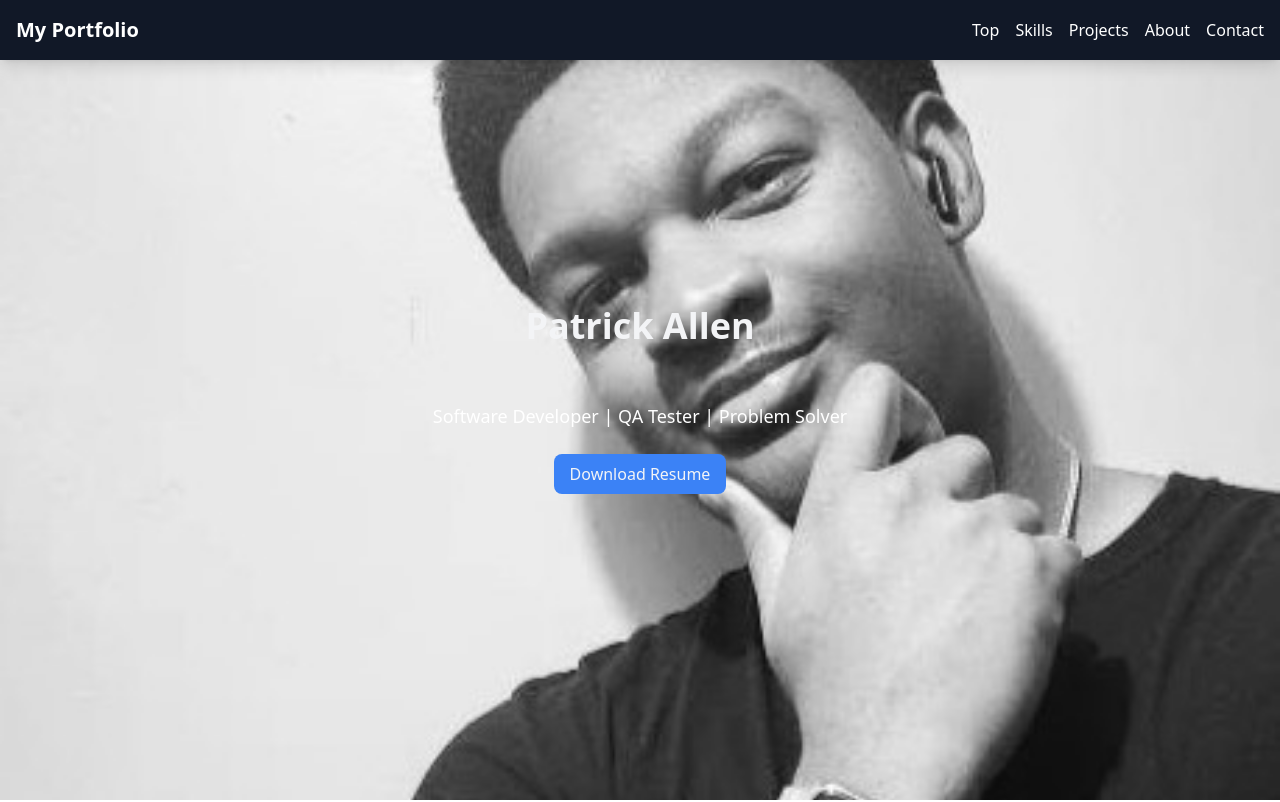
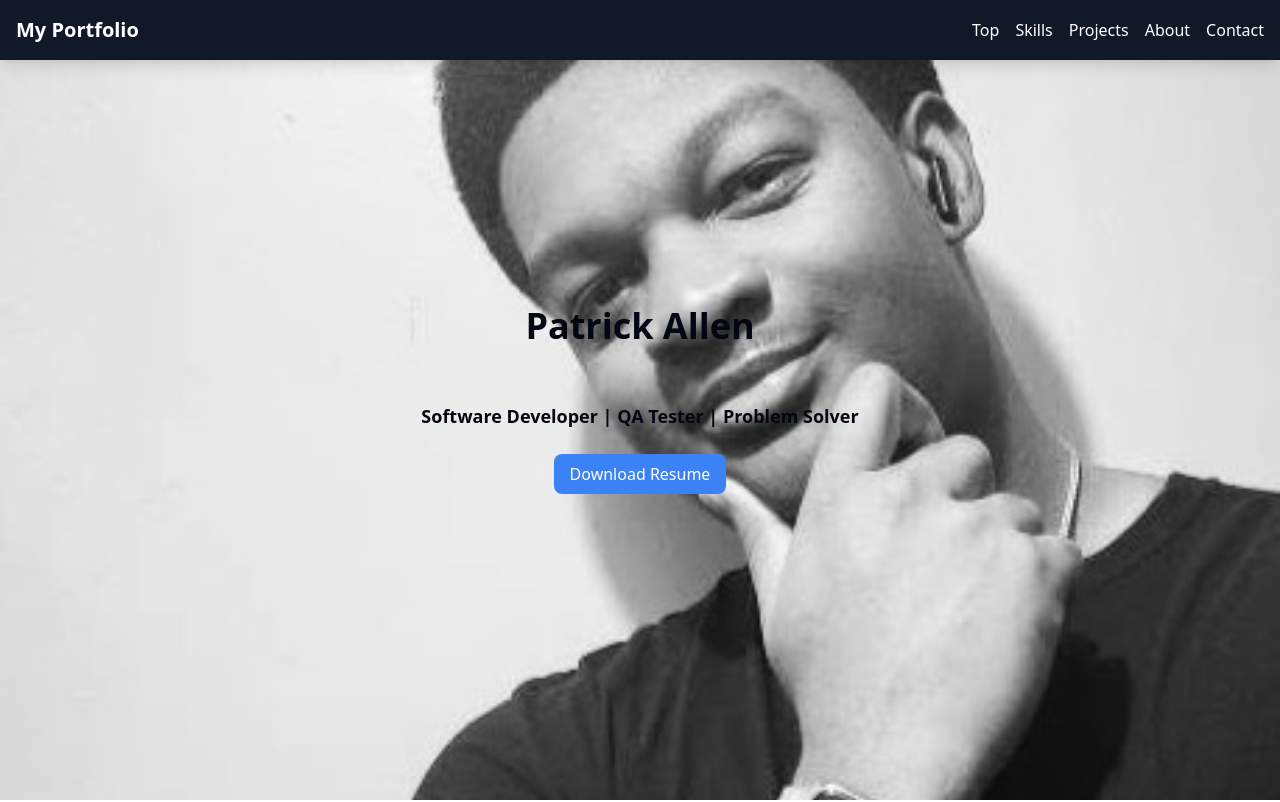
Before and after one commit to PatAll1305/Portfolio, a React (Vite) app in the folder my-portfolio/: page / in a window 1280 px wide. Shown: the top 802 px of the page. Built offline with nearby package versions, Linux system fonts and the light colour scheme.

Commit message:
Minor changes

```diff
--- a/my-portfolio/src/index.css
+++ b/my-portfolio/src/index.css
@@ -981,6 +981,21 @@ video {
   color: rgb(243 244 246 / var(--tw-text-opacity, 1));
 }
 
+.text-lime-400 {
+  --tw-text-opacity: 1;
+  color: rgb(163 230 53 / var(--tw-text-opacity, 1));
+}
+
+.text-lime-950 {
+  --tw-text-opacity: 1;
+  color: rgb(26 46 5 / var(--tw-text-opacity, 1));
+}
+
+.text-gray-950 {
+  --tw-text-opacity: 1;
+  color: rgb(3 7 18 / var(--tw-text-opacity, 1));
+}
+
 .underline {
   text-decoration-line: underline;
 }
--- a/my-portfolio/src/pages/Home.tsx
+++ b/my-portfolio/src/pages/Home.tsx
@@ -13,12 +13,12 @@ export default function Home() {
                 className="relative bg-cover bg-center h-screen flex flex-col items-center justify-center text-white"
                 style={{ backgroundImage: "url('/headshot.JPG')" }}
             >
-                <h1 className="text-4xl font-bold text-gray-100">Patrick Allen</h1>
-                <p className="mt-14 text-lg">Software Developer | QA Tester | Problem Solver</p>
+                <h1 className="text-4xl font-bold text-gray-950">Patrick Allen</h1>
+                <p className="mt-14 text-lg text-gray-950 font-bold">Software Developer | QA Tester | Problem Solver</p>
                 <a
                     href="/Patrick_Allen-Resume.pdf"
                     download
-                    className="text-gray-100 mt-6 bg-blue-500 px-4 py-2 rounded-lg hover:bg-blue-600 transition"
+                    className="mt-6 bg-blue-500 px-4 py-2 rounded-lg hover:bg-blue-600 transition"
                 >
                     Download Resume
                 </a>
```
Also changed, not shown: 4 other files (tests, documents, lock files or other folders).
